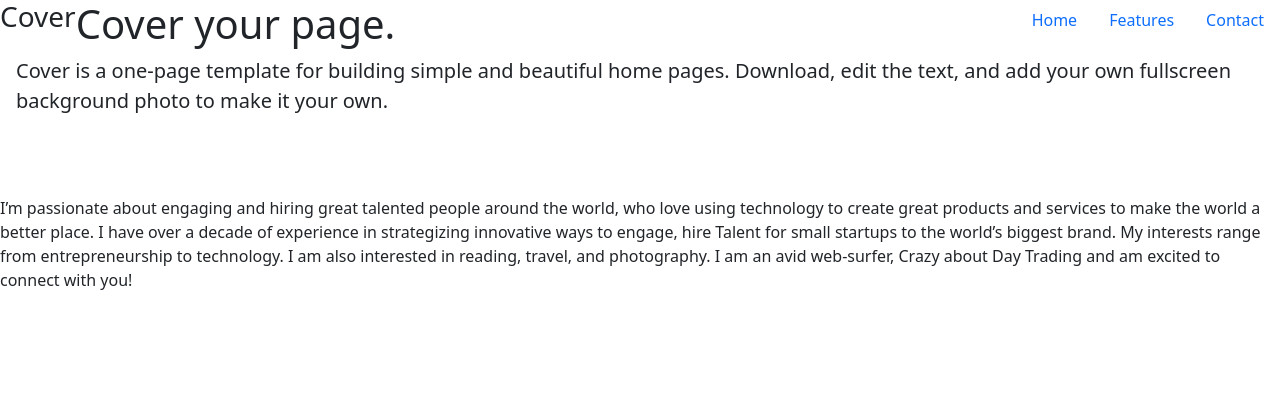
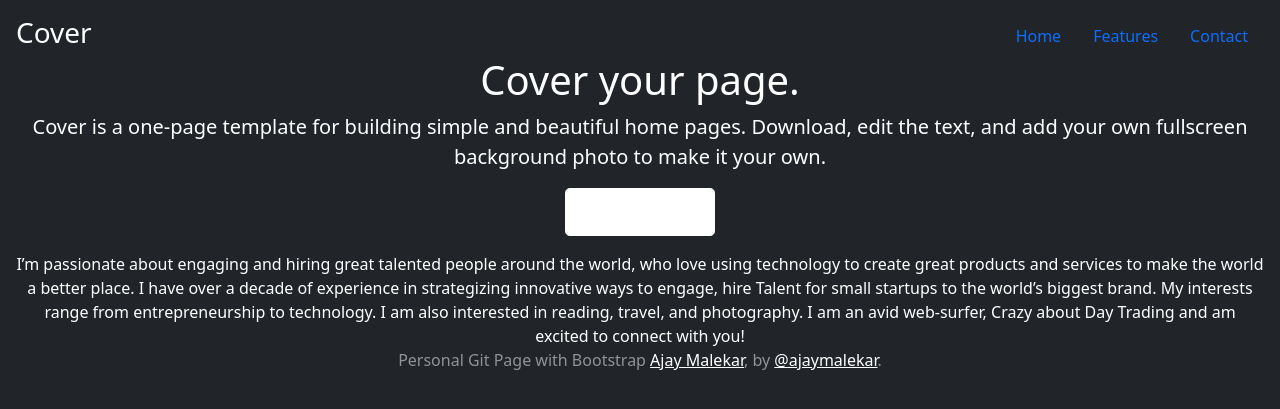
Before and after one commit to ajaymalekar/ajaymalekar.github.io, a Jekyll site: the page built from index.html, in a window 1280 px wide. Shown: the top 409 px of the page. Built offline with Jekyll 4.4.1, drawn with Linux system fonts in a browser that asks for light colours; nearby versions of some CDN libraries.

Commit message:
Update default.html

```diff
--- a/_layouts/default.html
+++ b/_layouts/default.html
@@ -8,10 +8,12 @@
     <link rel="stylesheet" href="{{ '/assets/css/main.css' | relative_url }}">
 
   </head>
-  <body>
+  <body class="d-flex h-100 text-center text-white bg-dark">
+    <div class="cover-container d-flex w-100 h-100 p-3 mx-auto flex-column">
     {% include navbar.html %}
       {% include hero.html %}
     {{ content}}
     {% include footer.html %}
+      </div>
   </body>
 </html>
```
